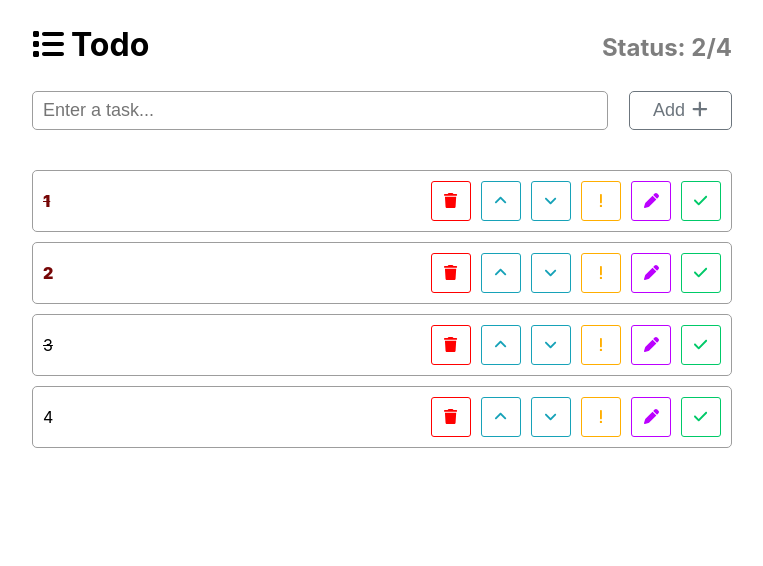
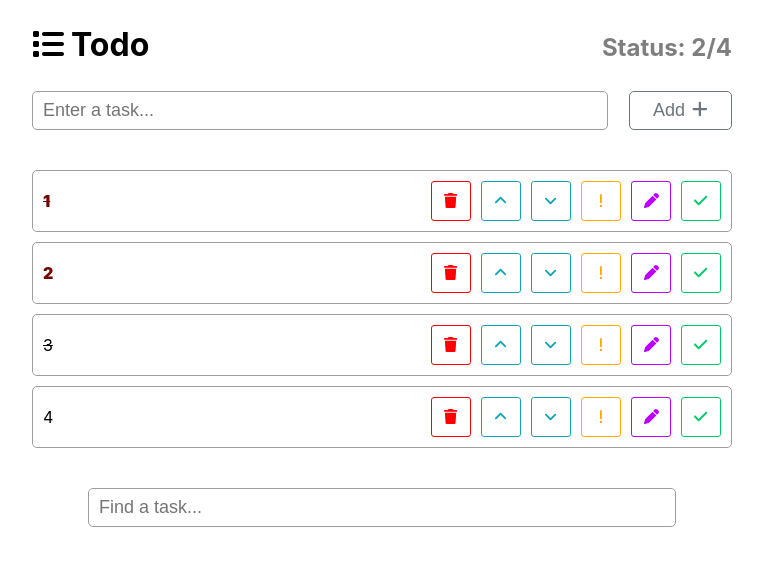
Before and after one commit to KyryloMuzychka/Todo-List, a React (Vite) app: page / in a window 1280 px wide. Shown: the top 566 px of the page, without its empty margins (258-1021 px from the left). Built offline with nearby package versions, Linux system fonts and the light colour scheme.

Commit message:
added SearchPanel
operations with elements via index are replaced by work via id

```diff
--- a/src/components/AddItem/AddItem.jsx
+++ b/src/components/AddItem/AddItem.jsx
@@ -8,8 +8,8 @@ import {
 import { FontAwesomeIcon } from "@fortawesome/react-fontawesome";
 import { faPlus } from "@fortawesome/free-solid-svg-icons";
 
-export default function AddItem({ addTask }) {
-  const defaultTask = { title: "", completed: false };
+export default function AddItem({ tasks, addTask }) {
+  const defaultTask = { title: "", completed: false, important: false, editing: false };
   const [newTask, setNewTask] = useState(defaultTask);
 
   function handleInputChange(event) {
--- a/src/components/EditItem/EditItem.jsx
+++ b/src/components/EditItem/EditItem.jsx
@@ -8,7 +8,7 @@ import {
 import { FontAwesomeIcon } from "@fortawesome/react-fontawesome";
 import { faFloppyDisk } from "@fortawesome/free-solid-svg-icons";
 
-export default function EditItem({ task, index, onToggleEdit, updateTask }) {
+export default function EditItem({ task, onToggleEdit, updateTask }) {
   const [updatedTask, setUpdatedTask] = useState(task);
 
   function handleInputChange(event) {
@@ -19,8 +19,8 @@ export default function EditItem({ task, index, onToggleEdit, updateTask }) {
   }
 
   function handleEditClick() {
-    updateTask(index, updatedTask);
-    onToggleEdit(index);
+    updateTask(task.id, updatedTask);
+    onToggleEdit(task.id);
   }
 
   return (
--- a/src/components/ListItems/ListItems.jsx
+++ b/src/components/ListItems/ListItems.jsx
@@ -6,12 +6,14 @@ import EditItem from "../EditItem/EditItem";
 export default function ListItems({
   tasks,
   setTasks,
+  filterTasks,
   onToggleCompleted,
   onToggleImportant,
   onToggleEdit,
+  filtering,
 }) {
-  function deleteTask(index) {
-    const updatedTasks = tasks.filter((_, i) => i !== index);
+  function deleteTask(id) {
+    const updatedTasks = tasks.filter((task) => task.id !== id);
     setTasks(updatedTasks);
   }
 
@@ -37,28 +39,39 @@ export default function ListItems({
     }
   }
 
-  function updateTask(index, updatedTask) {
-    const updatedTasks = [...tasks];
-    if (updatedTask.title.trim() !== "") {
-      const position = updatedTasks.findIndex(
-        (task) => task.title === updatedTask.title
-      );
-      if (position === -1) {
-        updatedTasks[index] = updatedTask;
-        setTasks(updatedTasks);
-      }
+  function updateTask(id, updatedTask) {
+    if (updatedTask.title.trim() === "") {
+      return;
     }
+
+    const isTitleUnique = !tasks.some(
+      (task) => task.id !== id && task.title === updatedTask.title
+    );
+
+    if (!isTitleUnique) {
+      return;
+    }
+
+    const updatedTasks = tasks.map((task) => {
+      return task.id === id
+        ? {
+            ...task,
+            title: updatedTask.title,
+          }
+        : task;
+    });
+
+    setTasks(updatedTasks);
   }
 
   return (
     <ol>
-      {tasks.map((task, index) => (
+      {filterTasks.map((task, index) => (
         <li key={index}>
           {task.editing && (
             <EditItem
               task={task}
-              index={index}
-              onToggleEdit={() => onToggleEdit(index)}
+              onToggleEdit={() => onToggleEdit(task.id)}
               updateTask={updateTask}
             />
           )}
@@ -66,14 +79,15 @@ export default function ListItems({
             <ToDoItem
               tasks={tasks}
               task={task}
-              deleteTask={() => deleteTask(index)}
-              onToggleCompleted={() => onToggleCompleted(index)}
-              onToggleImportant={() => onToggleImportant(index)}
+              deleteTask={() => deleteTask(task.id)}
+              onToggleCompleted={() => onToggleCompleted(task.id)}
+              onToggleImportant={() => onToggleImportant(task.id)}
               moveTaskDown={() => {
                 moveTaskDown(index);
               }}
               moveTaskUp={() => moveTaskUp(index)}
-              onToggleEdit={() => onToggleEdit(index)}
+              onToggleEdit={() => onToggleEdit(task.id)}
+              filtering={filtering}
             />
           )}
         </li>
--- /dev/null
+++ b/src/components/SearchPanel/SearchPanel.jsx
@@ -0,0 +1,28 @@
+import React, { useEffect, useState } from "react";
+import { search_panel, search_item_input } from "./SearchPanel.module.css";
+
+export default function SearchPanel({ searchTasks, tasks, setFiltering }) {
+  const [findTaskTitle, setFindTaskTitle] = useState("");
+
+  function handleInputChange(event) {
+    const value = event.target.value
+    setFindTaskTitle(value);
+    setFiltering(value.length > 0);
+  }
+
+  useEffect(() => {
+    searchTasks(findTaskTitle);
+  }, [findTaskTitle, tasks]);
+
+  return (
+    <div className={search_panel}>
+      <input
+        type="text"
+        placeholder="Find a task..."
+        value={findTaskTitle}
+        onChange={handleInputChange}
+        className={search_item_input}
+      />
+    </div>
+  );
+}
--- /dev/null
+++ b/src/components/SearchPanel/SearchPanel.module.css
@@ -0,0 +1,15 @@
+.search_panel {
+  display: flex;
+  gap: 3%;
+  justify-content: center;
+  margin-top: 40px;
+}
+
+.search_item_input {
+  width: 82%;
+  height: 35px;
+  font-size: 18px;
+  border: 1px solid #9d9d9d;
+  border-radius: 5px;
+  padding-left: 10px;
+}
--- a/src/components/ToDoItem/ToDoItem.jsx
+++ b/src/components/ToDoItem/ToDoItem.jsx
@@ -21,6 +21,7 @@ export default function ToDoItem({
   moveTaskDown,
   moveTaskUp,
   onToggleEdit,
+  filtering,
 }) {
   const itemStyle = classNames({
     [styles.completed]: task.completed, // added if task.completed === true
@@ -37,16 +38,20 @@ export default function ToDoItem({
           icon={faTrash}
           index={index}
         />
+        {!filtering && (
           <ManageButton
             typeButton={"move_button"}
             onClickButton={moveTaskUp}
             icon={faAngleUp}
           />
+        )}
+        {!filtering && (
           <ManageButton
             typeButton={"move_button"}
             onClickButton={moveTaskDown}
             icon={faAngleDown}
           />
+        )}
         <ManageButton
           typeButton={"important_button"}
           onClickButton={onToggleImportant}
--- a/src/components/ToDoListApp/ToDoListApp.jsx
+++ b/src/components/ToDoListApp/ToDoListApp.jsx
@@ -3,74 +3,89 @@ import { todo_list } from "./ToDoListApp.module.css";
 import Header from "../Header/Header";
 import AddItem from "../AddItem/AddItem";
 import ListItems from "../ListItems/ListItems";
+import SearchPanel from "../SearchPanel/SearchPanel";
 
 export default function ToDoListApp() {
   const [tasks, setTasks] = useState([
-    { title: "1", completed: true, important: true, editing: false },
-    { title: "2", completed: false, important: true, editing: false },
-    { title: "3", completed: true, important: false, editing: false },
-    { title: "4", completed: false, important: false, editing: false },
+    { id: 1, title: "1", completed: true, important: true, editing: false },
+    { id: 2, title: "2", completed: false, important: true, editing: false },
+    { id: 3, title: "3", completed: true, important: false, editing: false },
+    { id: 4, title: "4", completed: false, important: false, editing: false },
   ]);
+  const [filterTasks, setFilterTasks] = useState([]);
+  const [filtering, setFiltering] = useState(false);
 
   function addTask(newTask) {
+    const maxId = tasks.reduce((max, task) => Math.max(max, task.id), 0);
+    const newId = maxId + 1;
+    const newTaskWithId = { ...newTask, id: newId };
+
     if (newTask.title.trim() !== "") {
       const index = tasks.findIndex((task) => task.title === newTask.title);
       if (index === -1) {
-        setTasks((prevTasks) => [...prevTasks, newTask]);
+        setTasks((prevTasks) => [...prevTasks, newTaskWithId]);
       }
     }
   }
 
-  function toggleProperty(tasksArray, position, key) {
-    const oldTask = tasksArray[position];
-    const value = !oldTask[key];
-
-    const updatedTask = { ...tasksArray[position], [key]: value };
-
-    return [
-      ...tasksArray.slice(0, position),
-      updatedTask,
-      ...tasksArray.slice(position + 1),
-    ];
+  function toggleProperty(tasksArray, id, key) {
+    return tasksArray.map(task =>
+      task.id === id ? {...task, [key]: !task[key]} : task
+    )
   }
 
-  function onToggleCompleted(index) {
+  function onToggleCompleted(id) {
     setTasks((tasks) => {
-      return toggleProperty(tasks, index, "completed");
+      return toggleProperty(tasks, id, "completed");
     });
   }
 
-  function onToggleImportant(index) {
+  function onToggleImportant(id) {
     setTasks((tasks) => {
-      return toggleProperty(tasks, index, "important");
+      return toggleProperty(tasks, id, "important");
     });
   }
 
-  function onToggleEdit(index) {
+  function onToggleEdit(id) {
     setTasks((tasks) => {
-      return toggleProperty(tasks, index, "editing");
+      return toggleProperty(tasks, id, "editing");
     });
   }
 
   function getCompletedAmount() {
-    return Object.values(tasks).reduce((a, task) => a + task.completed, 0);
+    return tasks.filter(task => task.completed).length;
+  }
+
+  function searchTasks(searchTitle) {
+    if (searchTitle.trim() !== "") {
+      const filteredTasks = tasks.filter((task) =>
+        task.title.toLowerCase().includes(searchTitle.toLowerCase())
+      );
+      setFilterTasks(filteredTasks);
+    } else {
+      setFilterTasks(tasks);
+    }
   }
 
   useEffect(() => {
     getCompletedAmount;
+    searchTasks;
   }, [tasks]);
 
   return (
     <div className={todo_list}>
       <Header doneTasks={getCompletedAmount()} allTasks={tasks.length} />
-      <AddItem addTask={addTask} />
+      <AddItem tasks={tasks} addTask={addTask} />
       <ListItems
         tasks={tasks}
         setTasks={setTasks}
+        filterTasks={filterTasks}
         onToggleCompleted={onToggleCompleted}
         onToggleImportant={onToggleImportant}
         onToggleEdit={onToggleEdit}
+        filtering={filtering}
       />
+      <SearchPanel searchTasks={searchTasks} tasks={tasks} setFiltering={setFiltering}/>
     </div>
   );
 }
```
Lines whose indentation alone changed are shown as unchanged.
